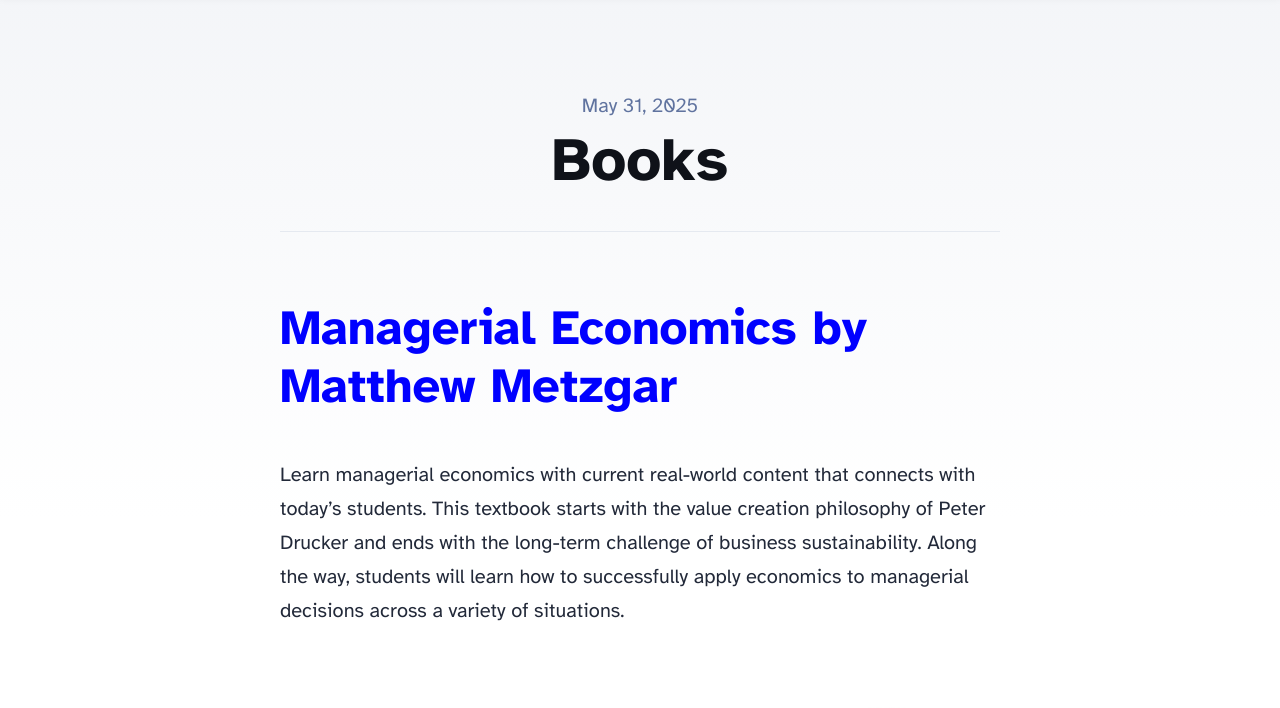
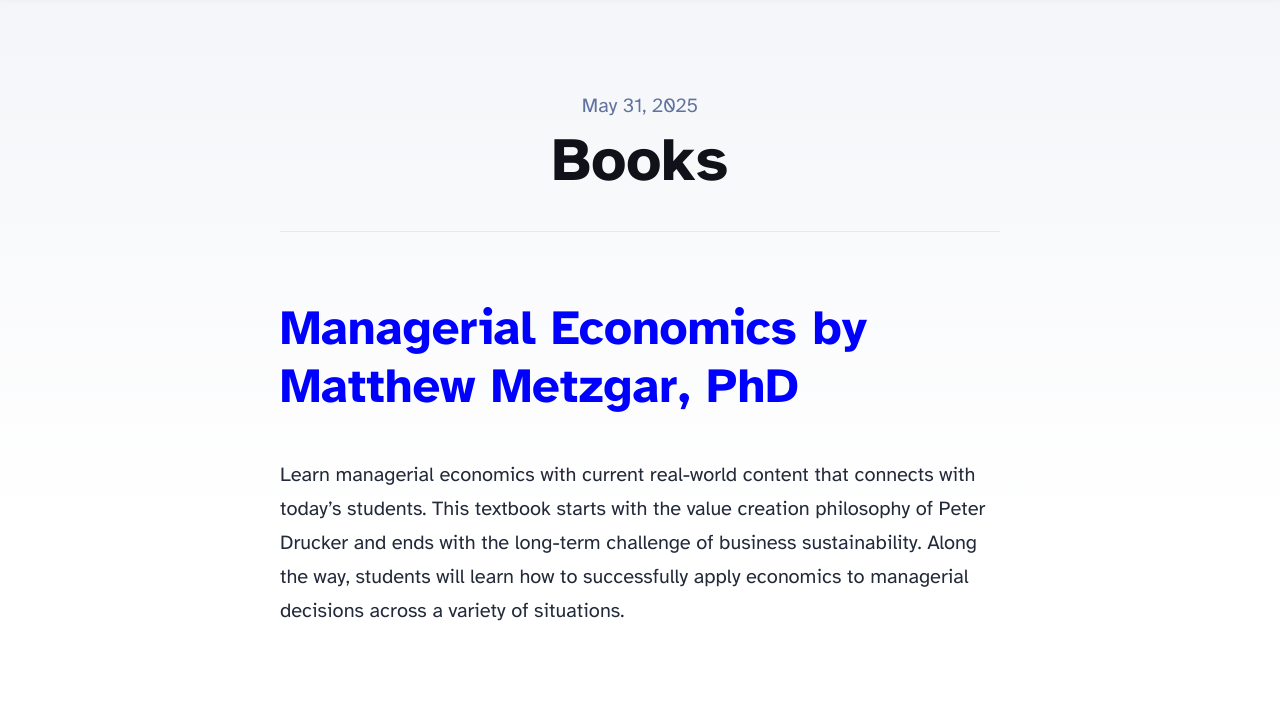
Before and after one commit to mattmetzgar/optimalpublishing, an Astro site: page /books in a window 1280 px wide. Shown: the part 81-789 px from the top of the page. Built offline with nearby package versions, Linux system fonts and the light colour scheme; Astro itself is replaced by a stand-in of ours.

Commit message:
Update books.astro

```diff
--- a/src/pages/books.astro
+++ b/src/pages/books.astro
@@ -9,7 +9,7 @@ import Layout from '../layouts/BlogPost.astro';
   heroImage={null}
 >
 	<p>
-		<h2 style="color: blue;">Managerial Economics by Matthew Metzgar</h2>
+		<h2 style="color: blue;">Managerial Economics by Matthew Metzgar, PhD</h2>
 
 	</p>
 
```
